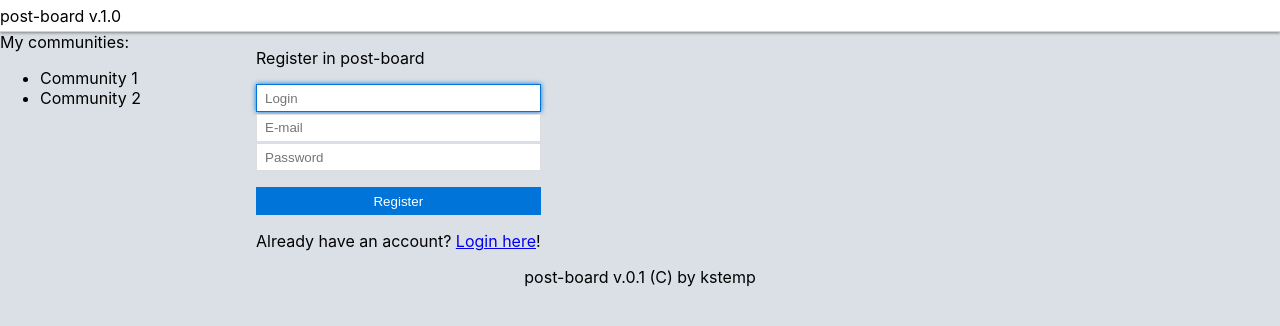
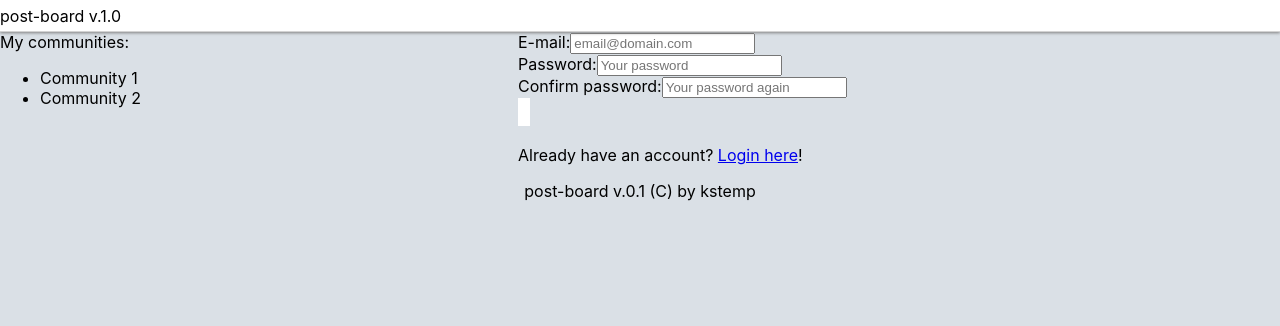
Before and after one commit to kstemp/post-board, a React (Create React App) app in the folder frontend/: page /register in a window 1280 px wide. Shown: the top 326 px of the page. Built offline with nearby package versions, Linux system fonts and the light colour scheme.

Commit message:
Purged unnecessary TextArea wrapper

```diff
--- a/frontend/src/components/Pages/RegisterPage/RegisterPage.tsx
+++ b/frontend/src/components/Pages/RegisterPage/RegisterPage.tsx
@@ -6,6 +6,7 @@ import FormPage from '../FormPage/FormPage';
 import { register } from '../../../security';
 import { Link, Redirect } from 'react-router-dom';
 import { FetchError } from '../../../entities/entity';
+import Button from '../../../controls/Button/Button';
 
 const baseClassName = 'register-page';
 
@@ -20,12 +21,12 @@ interface State {
 type Props = OwnProps;
 
 class RegisterPage extends React.Component<Props, State> {
-	private refFormPage: React.RefObject<FormPage>;
+	private refForm: React.RefObject<HTMLFormElement>;
 
 	constructor(props: Props) {
 		super(props);
 
-		this.refFormPage = React.createRef();
+		this.refForm = React.createRef();
 
 		this.state = {
 			redirect: false
@@ -33,11 +34,7 @@ class RegisterPage extends React.Component<Props, State> {
 	}
 
 	register = () => {
-		const login = (this.refFormPage as any).current.valuesByID['login'];
-		const email = (this.refFormPage as any).current.valuesByID['email'];
-		const password = (this.refFormPage as any).current.valuesByID[
-			'password'
-		];
+		/*
 
 		console.log('login: ', login, ' password: ', password);
 
@@ -49,34 +46,45 @@ class RegisterPage extends React.Component<Props, State> {
 			})
 			.catch((error: FetchError) =>
 				displayErrorNotification('Failed to register', error)
-			);
+			);*/
 	};
 
 	render() {
 		return this.state.redirect ? (
 			<Redirect to={'login'} />
 		) : (
-			<div className={baseClassName}>
-				<FormPage
-					ref={this.refFormPage}
-					title={'Register in post-board'}
-					fields={[
-						{
-							id: 'login',
-							placeholder: 'Login'
-						},
-						{
-							id: 'email',
-							placeholder: 'E-mail'
-						},
-						{
-							id: 'password',
-							placeholder: 'Password',
-							password: true
-						}
-					]}
-					buttonLabel={'Register'}
-					onFormSubmit={this.register}
+			<div className={'page-content'}>
+				<form onSubmit={e => e.preventDefault()} ref={this.refForm}>
+					<div className={`${baseClassName}__form-field`}>
+						<label htmlFor={'email'}>E-mail:</label>
+						<input
+							id={'email'}
+							placeholder={'email@domain.com'}
+							required
+						/>
+					</div>
+					<div className={`${baseClassName}__form-field`}>
+						<label htmlFor={'password1'}>Password:</label>
+						<input
+							id={'password1'}
+							placeholder={'Your password'}
+							required
+						/>
+					</div>
+					<div className={`${baseClassName}__form-field`}>
+						<label htmlFor={'password2'}>Confirm password:</label>
+						<input
+							id={'password2'}
+							placeholder={'Your password again'}
+							required
+						/>
+					</div>
+				</form>
+				<Button
+					onClick={() => {
+						this.refForm.current &&
+							this.refForm.current.reportValidity();
+					}}
 				/>
 				<p>
 					Already have an account?{' '}
--- a/frontend/src/components/PostCreator/PostCreator.tsx
+++ b/frontend/src/components/PostCreator/PostCreator.tsx
@@ -5,7 +5,6 @@ import Button from '../../controls/Button/Button';
 import { createPost } from '../../entities/fetchers';
 
 import { displayErrorNotification } from '../../util/notification';
-import TextArea from '../../controls/TextArea/TextArea';
 
 import './PostCreator.scss';
 import { FetchError } from '../../entities/entity';
@@ -24,7 +23,7 @@ interface State {
 }
 
 class PostCreator extends React.Component<OwnProps, State> {
-	private postTextField: React.RefObject<TextArea>;
+	private postTextField: React.RefObject<HTMLTextAreaElement>;
 
 	constructor(props: OwnProps) {
 		super(props);
@@ -66,7 +65,7 @@ class PostCreator extends React.Component<OwnProps, State> {
 					defaultTab={0}
 					tabs={[{ label: 'Text post' }, { label: 'Image post' }]}
 				>
-					<TextArea
+					<textarea
 						ref={this.postTextField}
 						placeholder={'Post text goes here'}
 						onChange={this.fieldChanged}
--- a/frontend/src/controls/TextArea/TextArea.scss
+++ /dev/null
@@ -1,20 +0,0 @@
-@import '../variables.scss';
-
-.pb-textarea {
-	resize: none;
-
-	//box-sizing: border-box;
-	//height: $form-field-height;
-
-	transition: all 0.2s ease-in-out;
-
-	outline: none;
-	border: 1px solid #dddddd;
-
-	padding-left: 0.5rem;
-
-	&:focus {
-		box-shadow: 0 0 5px $color-base;
-		border: 1px solid $color-base;
-	}
-}
--- a/frontend/src/controls/TextArea/TextArea.tsx
+++ /dev/null
@@ -1,44 +0,0 @@
-// TODO remove duplicated code - basically have a this.props.multiline in Input.tsx
-
-import React from 'react';
-
-import './TextArea.scss';
-
-const baseClassName = 'pb-textarea';
-
-interface OwnProps {
-	required?: boolean;
-	placeholder?: string;
-	onChange?: (arg0: React.ChangeEvent<HTMLTextAreaElement>) => void;
-}
-
-class TextArea extends React.Component<OwnProps> {
-	public value: string;
-
-	constructor(props: OwnProps) {
-		super(props);
-
-		this.value = '';
-	}
-
-	onChange = (event: React.ChangeEvent<HTMLTextAreaElement>) => {
-		this.value = event.target.value;
-
-		if (this.props.onChange) {
-			this.props.onChange(event);
-		}
-	};
-
-	render() {
-		return (
-			<textarea
-				className={baseClassName}
-				placeholder={this.props.placeholder}
-				required={this.props.required}
-				onChange={this.onChange}
-			/>
-		);
-	}
-}
-
-export default TextArea;
```
Also changed, not shown: frontend/src/util/string.ts (deleted, +0 -8 lines), 1 other file (tests, documents, lock files or other folders).
